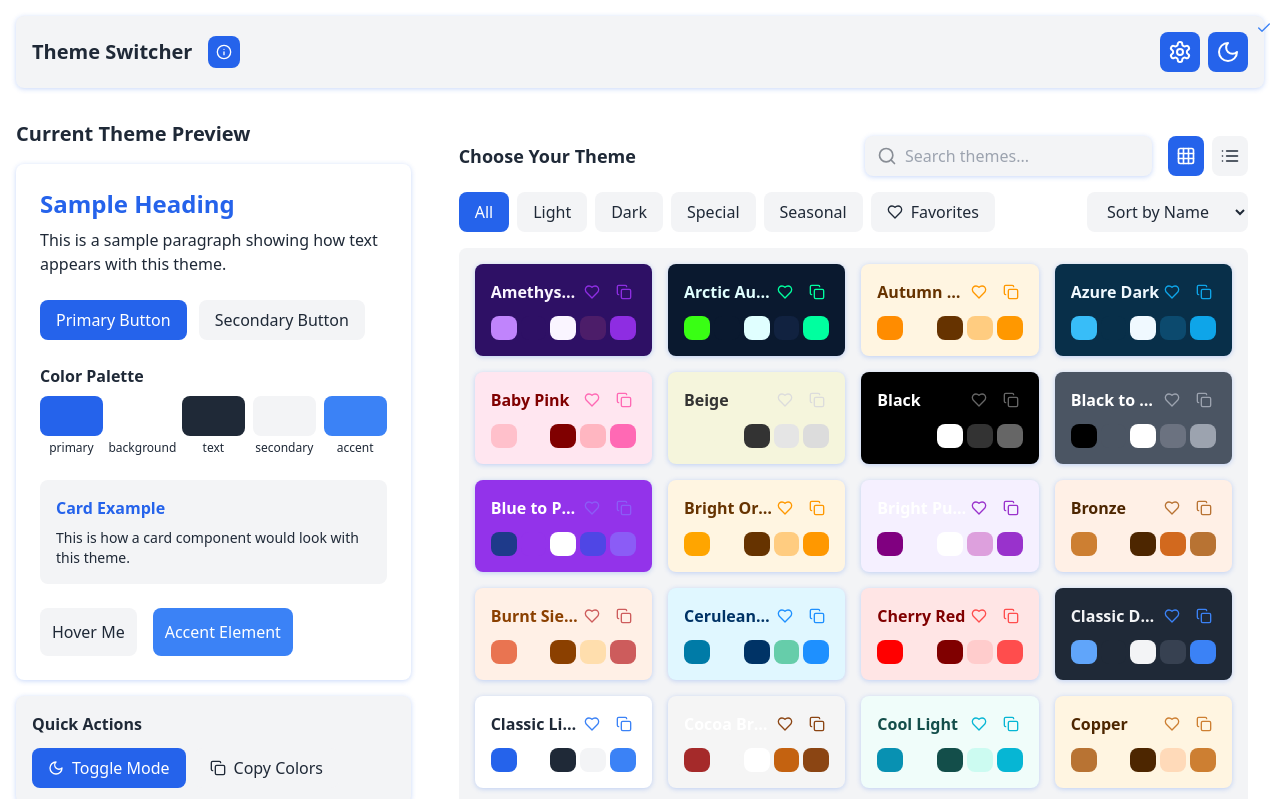
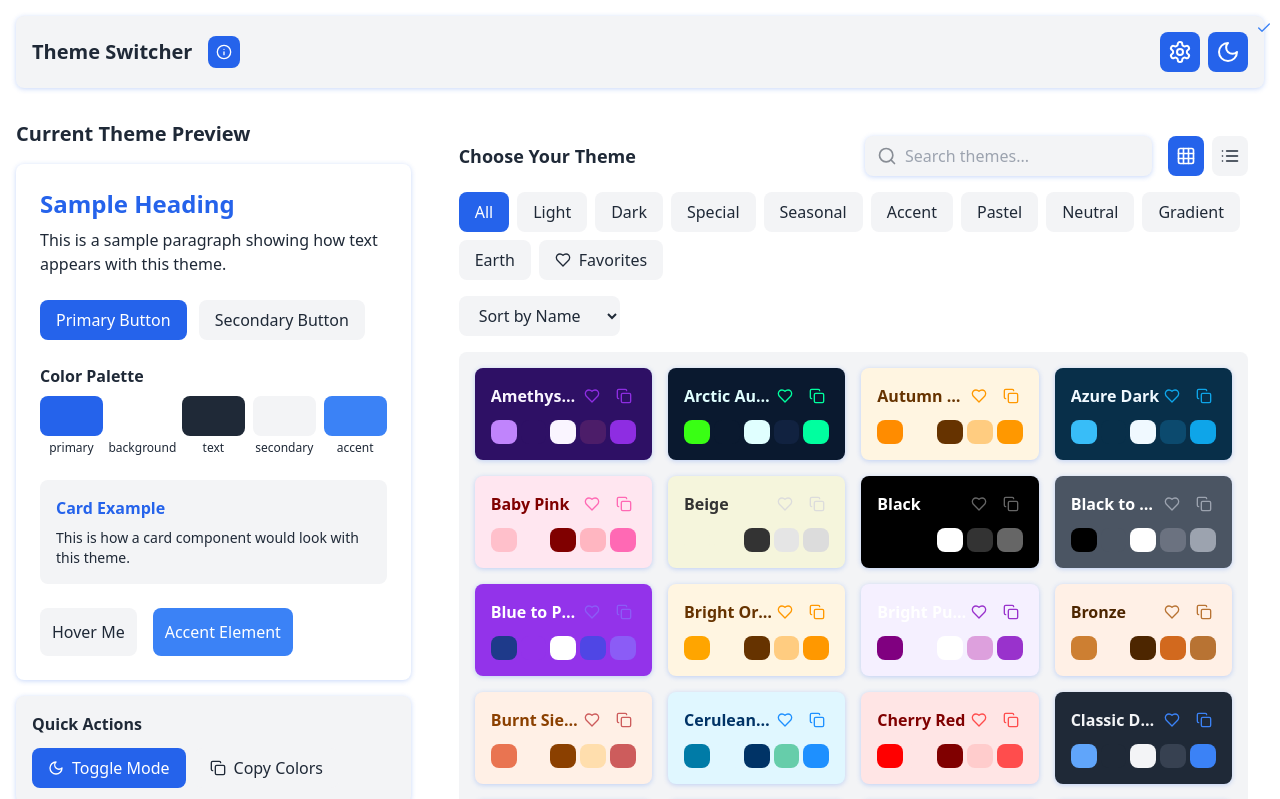
Before and after one commit to arham766/Toogle_theme, a React (Create React App) app: page / in a window 1280 px wide. Shown: the top 799 px of the page. Built offline with nearby package versions, Linux system fonts and the light colour scheme.

Commit message:
Update App.jsx

```diff
--- a/src/App.jsx
+++ b/src/App.jsx
@@ -602,7 +602,7 @@ const ThemeGrid = () => {
       {/* Filters and Sort */}
       <div className="flex flex-wrap gap-4 justify-between">
         <div className="flex gap-2 flex-wrap">
-          {['all', 'light', 'dark', 'special','seasonal', 'favorites'].map((type) => (
+          {['all', 'light', 'dark', 'special','seasonal',"accent" , "pastel","neutral","gradient","earth", 'favorites'].map((type) => (
             <button
               key={type}
               onClick={() => setFilter(type)}
```
